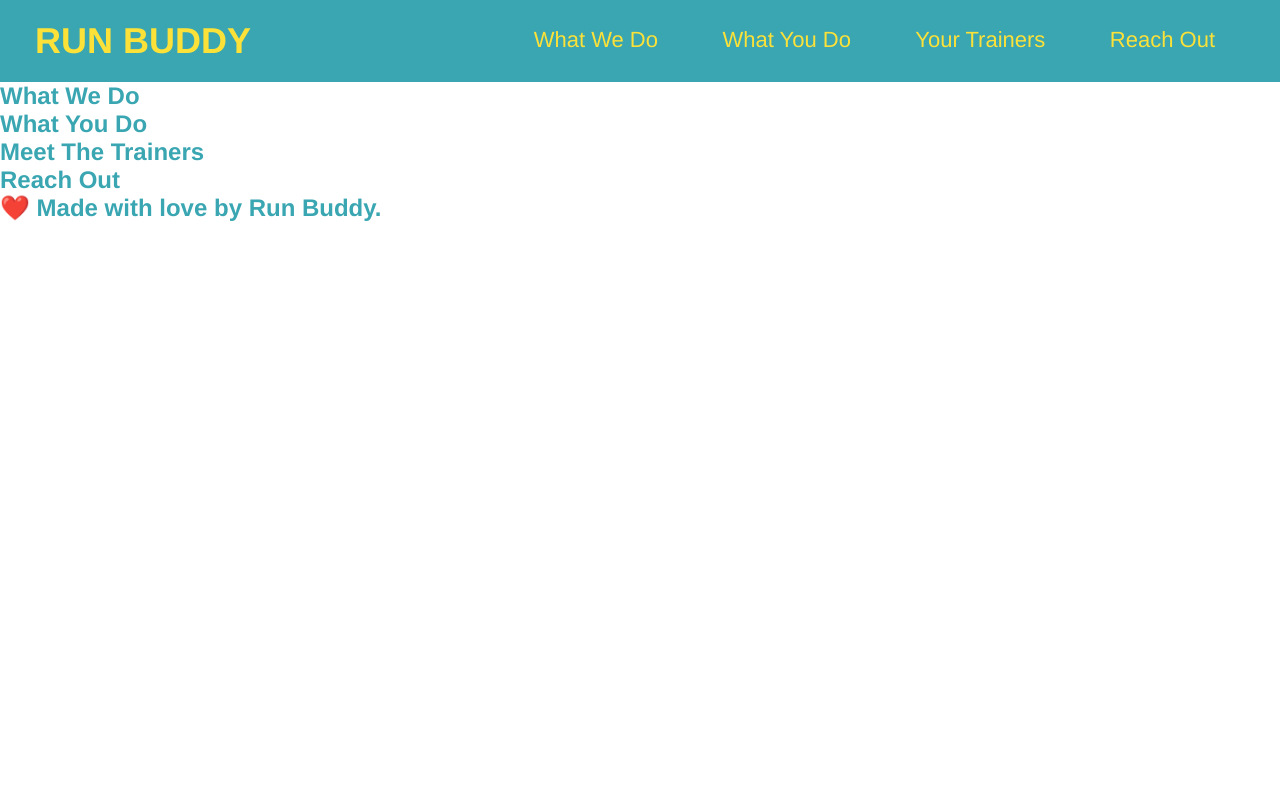
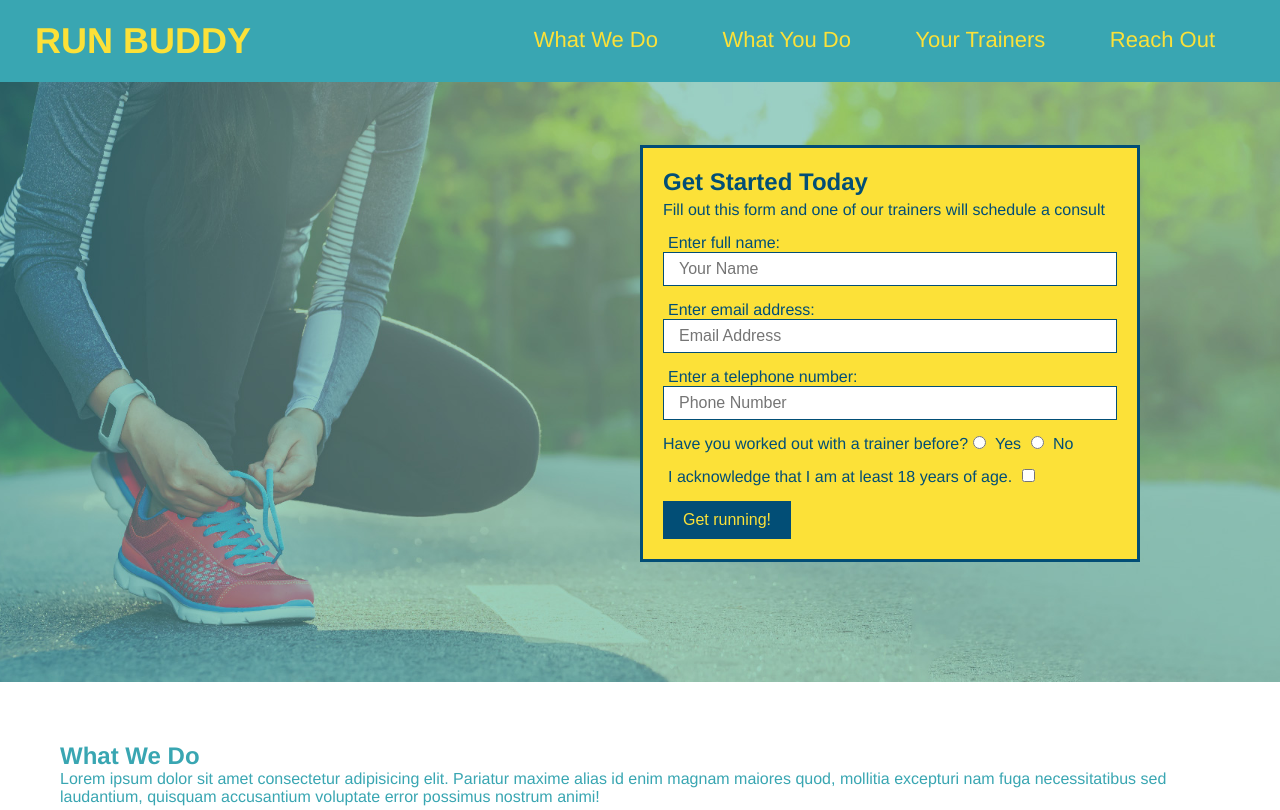
Before and after one commit to jlemuz/run-buddy, a plain HTML site: page index.html in a window 1280 px wide. Shown: the top 810 px of the page. Drawn offline with Linux system fonts and the light colour scheme.

Commit message:
added icons

```diff
--- /dev/null
+++ b/assets/css/style.css
@@ -0,0 +1,130 @@
+* {
+    margin: 0;
+    padding: 0;
+    box-sizing: border-box;
+}
+
+body {
+    font-family: Helvetica, Arial, sans-serif;
+    color: #39a6b2;
+}
+
+/* Applies 20px to the top and bottom, then 35px to the left and right */
+header{
+    padding: 20px 35px;
+    background-color: #39a6b2;
+}
+
+header h1{
+    font-weight: bold;
+    font-size: 36px;
+    color:#fce138;
+    margin: 0;
+}
+
+header a{
+    text-decoration: none;
+    color: #fce138;
+}
+
+header nav{
+    float: right;
+    margin: 7px 0;
+}
+
+header nav ul li{
+    display: inline;
+}
+
+header nav ul li a {
+    margin: 0 30px;
+    font-weight: lighter;
+    font-size: 22px;
+}
+
+header h1{
+    font-weight: bold;
+    font-size: 36px;
+    color: #fce138;
+    margin: 0;
+    display: inline;
+}
+
+footer{
+    background: #fce138;
+    width: 100%;
+    padding: 40px 35px;
+}
+
+footer h2{
+    display: inline;
+    color: #024e76;
+    font-size: 30px;
+    margin: 0;
+}
+
+footer div{
+    float: right;
+    line-height: 1.5;
+    text-align: right;
+}
+
+footer a{
+    color: #024e76;
+}
+
+section{
+    padding: 60px;
+}
+
+.hero{
+    background-image: url("../images/hero-bg.jpg");
+    height: 600px;
+    background-size: cover;
+    background-position: center;
+    position: relative;
+}
+
+.hero-form{
+    color:#024e76;
+    background-color: #fce138;
+    padding: 20px;
+    width: 500px;
+    border-style: solid;
+    border-color: #024e76;
+    border-width: 3px;
+    position: absolute;
+    bottom: 120px;
+    right: 140px;
+}
+
+.hero-form h3{
+    font-size: 24px;
+    margin: 0;
+}
+
+.hero-form p{
+    margin: 5px 0 15px 0;
+}
+
+.form-input{
+    border: 1px solid #024e76;
+    display: block;
+    padding: 7px 15px;
+    font-size: 16px;
+    color: #024e76;
+    width: 100%;
+    margin-bottom: 15px;
+}
+
+.hero-form label{
+    margin: 0 5px;
+}
+
+.hero-form button{
+    color: #fce138;
+    background-color: #024e76;
+    border: none;
+    padding: 10px 20px;
+    font-size: 16px;
+}
--- a/assets/style.css
+++ /dev/null
@@ -1,50 +0,0 @@
-* {
-    margin: 0;
-    padding: 0;
-}
-
-body {
-    font-family: Helvetica, Arial, sans-serif;
-    color: #39a6b2;
-}
-
-/* Applies 20px to the top and bottom, then 35px to the left and right */
-header{
-    padding: 20px 35px;
-    background-color: #39a6b2;
-}
-
-header h1{
-    font-weight: bold;
-    font-size: 36px;
-    color:#fce138;
-    margin: 0;
-}
-
-header a{
-    text-decoration: none;
-    color: #fce138;
-}
-
-header nav{
-    float: right;
-    margin: 7px 0;
-}
-
-header nav ul li{
-    display: inline;
-}
-
-header nav ul li a {
-    margin: 0 30px;
-    font-weight: lighter;
-    font-size: 22px;
-}
-
-header h1{
-    font-weight: bold;
-    font-size: 36px;
-    color: #fce138;
-    margin: 0;
-    display: inline;
-}
--- a/index.html
+++ b/index.html
@@ -4,7 +4,7 @@
     <meta charset="UTF-8">
     <meta http-equiv="X-UA-Compatible" content="IE=edge">
     <meta name="viewport" content="width=device-width, initial-scale=1.0">
-    <link rel="stylesheet" href="./assets/style.css" />
+    <link rel="stylesheet" href="./assets/css/style.css" />
     <title>Run Buddy</title>
 </head>
 <body>
@@ -32,32 +32,91 @@
   </header>
 
   <!-- hero/jumbotron -->
-  <section>
+  <section class="hero">
+      <div class="hero-form">
+          <h3>Get Started Today</h3>
+          <p>Fill out this form and one of our trainers will schedule a consult</p>
+          <form>
+              <label for="name">Enter full name:</label>
+              <input class="form-input" type="text" placeholder="Your Name" name="name" id="name" />
+
+              <label for="email">Enter email address:</label>
+              <input class="form-input" type="email" placeholder="Email Address" name="email" id="email" />
+
+              <label for="phone">Enter a telephone number:</label>
+              <input class="form-input" type="tel" placeholder="Phone Number" name="phone" id="phone" />
+
+              <p>
+                  Have you worked out with a trainer before?
+                  <input type="radio" name="trainer-confirm" id="trainer-yes">
+                  <label for="trainer-yes">Yes</label>
+                  <input type="radio" name="trainer-confirm" id="trainer-no">
+                  <label for="trainer-yes">No</label>
+              </p>
+              <p>
+                  <label type="checkbox">
+                      I acknowledge that I am at least 18 years of age.
+                  </label>
+                  <input type="checkbox" name="age-confirm" id="checkbox" />
+              </p>
+              <button type="submit">Get running!</button>
+          </form>
+      </div>
   </section>
 
   <!-- "what we do" section -->
-  <section>
+  <section id="what-we-do">
     <h2>What We Do</h2>
+    <p>Lorem ipsum dolor sit amet consectetur adipisicing elit. Pariatur maxime alias id enim magnam
+        maiores quod, mollitia excepturi nam fuga necessitatibus sed laudantium, quisquam
+        accusantium voluptate error possimus nostrum animi!</p>
   </section>
 
   <!-- "what you do" section -->
-  <section>
+  <section id="what-you-do">
     <h2>What You Do</h2>
+        <div>
+            <img src="./assets/images/step-1.svg" alt="" />
+            <h3>Step 1: Fill Out the Form Above</h3>
+            <p>You're already here, so why not?</p>
+        </div>
+
+        <div>
+            <img src="./assets/images/step-2.svg" alt="" />
+            <h3>Step 2: Consult with One of Our Trainers.</h3>
+            <p>Are you here to build muscle, lose weight, or just feel good?</p>
+        </div>
+
+        <div>
+            <img src="./assets/images/step-3.svg" alt="" />
+            <h3>Step 3: Get Running.</h3>
+            <p>Hit the ground running (literally) once your trainer lays out your plan.</p>
+        </div>
+
+        <div>
+            <img src="./assets/images/step-4.svg" alt="" />
+            <h3>Step 4: See Results.</h3>
+            <p>Bi-weekly checkins with your trainer will keep you focused</p>
+        </div>
   </section>
 
   <!-- "meet the trainers" section -->
-  <section>
+  <section id="your-trainers">
     <h2>Meet The Trainers</h2>
   </section>
 
   <!-- "reach out" section -->
-  <section>
+  <section id="reach-out">
     <h2>Reach Out</h2>
   </section>
 
   <!-- footer -->
   <footer>
     <h2>❤️ Made with love by Run Buddy.</h2>
+    <div>
+        <a href="#">Read Our Privacy Policy</a> <br />
+        &copy; 2019 Run Buddy, Inc.
+    </div>
   </footer>
 </body>
 </html>
```
Also changed, not shown: assets/images/hero-bg.jpg (added), assets/images/step-1.svg (added), assets/images/step-2.svg (added), assets/images/step-3.svg (added), assets/images/step-4.svg (added).
